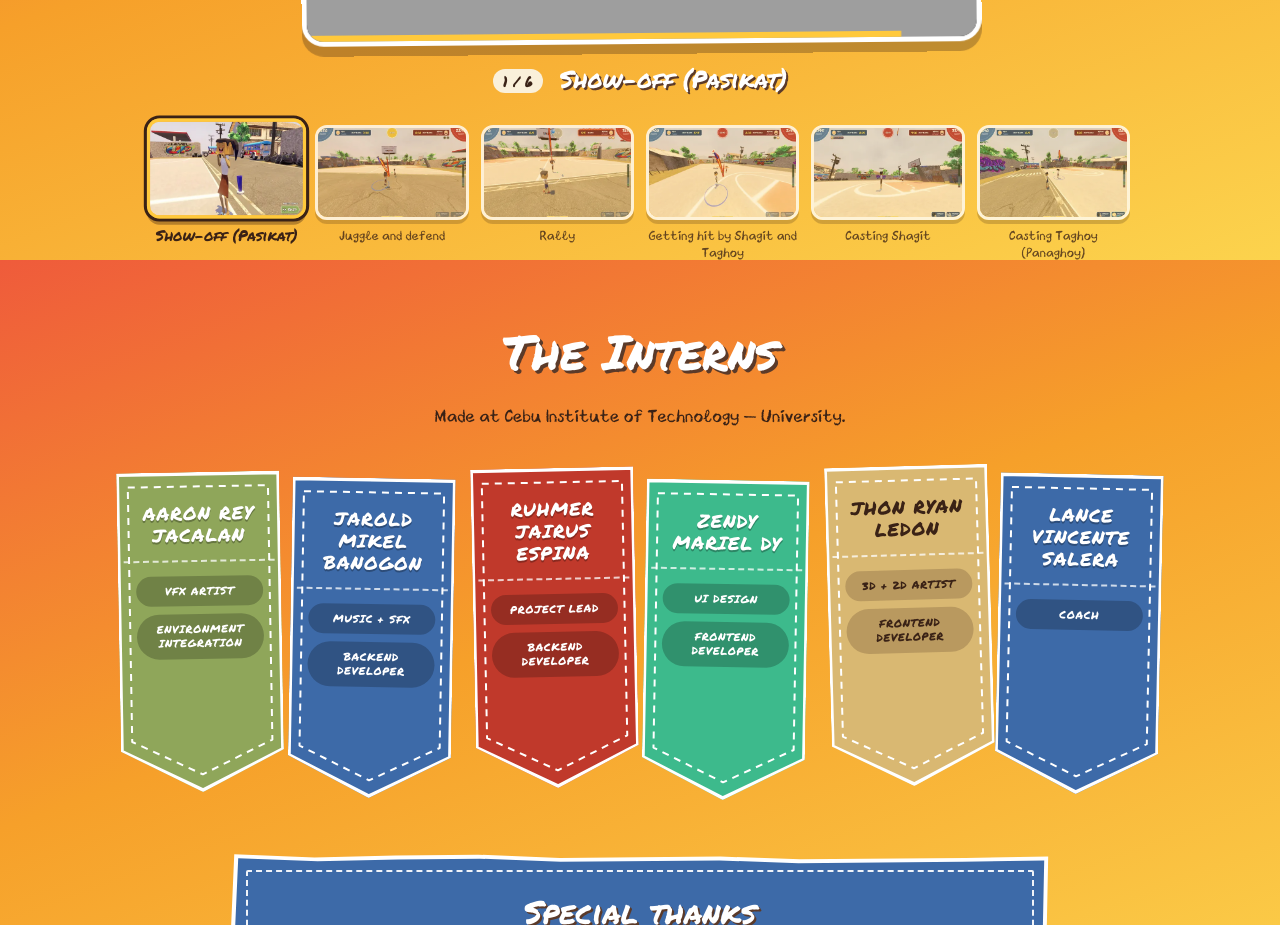
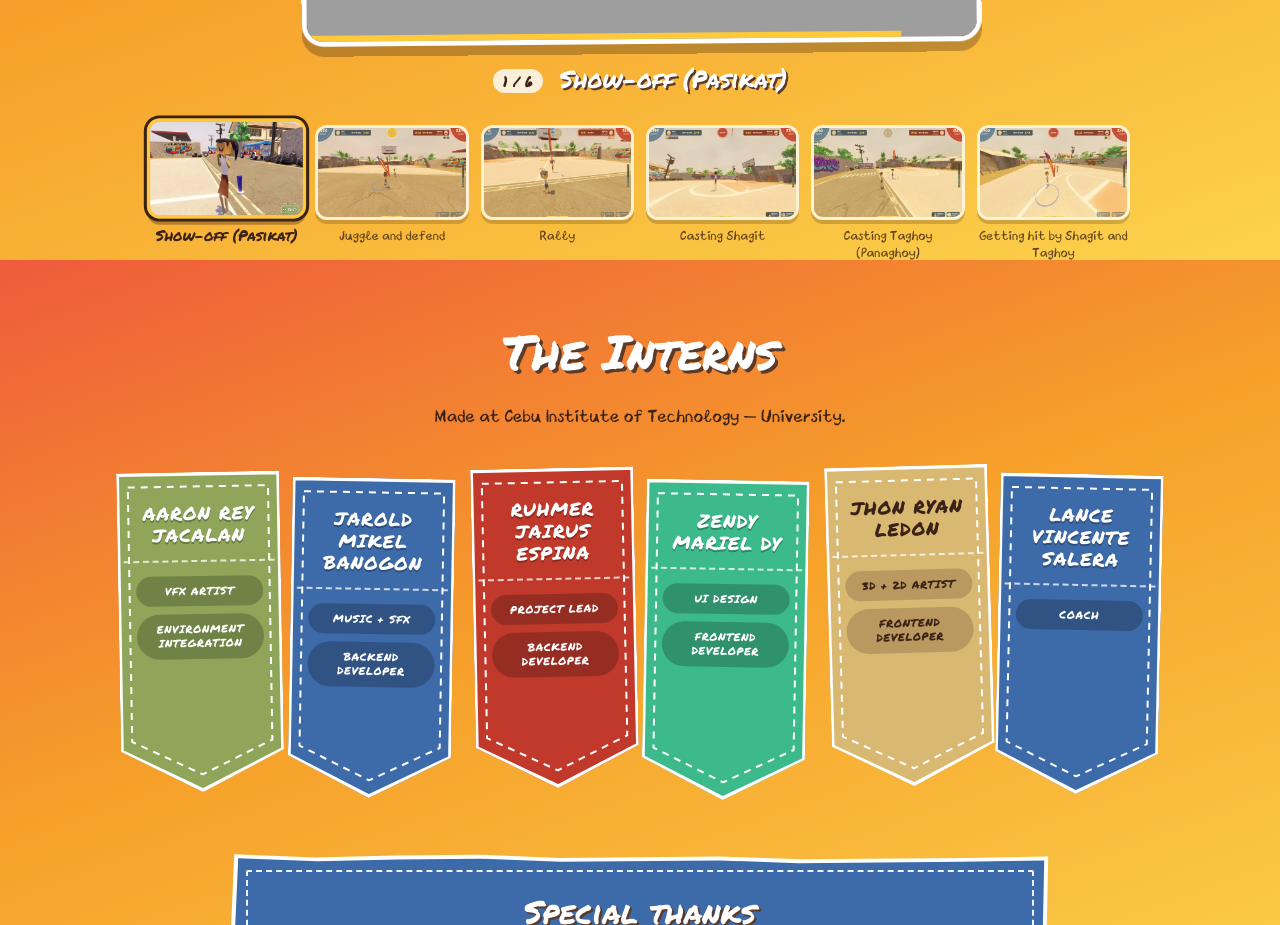
Before and after one commit to Joryuoo/Takyanx, a React (Vite) app: page / in a window 1280 px wide. Shown: the part 5340-6265 px from the top of the page. Built offline with nearby package versions, Linux system fonts and the light colour scheme; no server answers; grey boxes are pictures that could not be loaded.

Commit message:
feat(site): put the casting clips between rally and getting hit

```diff
--- a/src/components/Clips.jsx
+++ b/src/components/Clips.jsx
@@ -18,9 +18,9 @@ const CLIPS = [
   { gif: showoff, still: showoffStill, title: 'Show-off (Pasikat)', seconds: 7.8 },
   { gif: juggle, still: juggleStill, title: 'Juggle and defend', seconds: 29.3 },
   { gif: rally, still: rallyStill, title: 'Rally', seconds: 17.8 },
-  { gif: hit, still: hitStill, title: 'Getting hit by Shagit and Taghoy', seconds: 15.1 },
   { gif: shagit, still: shagitStill, title: 'Casting Shagit', seconds: 7.6 },
   { gif: taghoy, still: taghoyStill, title: 'Casting Taghoy (Panaghoy)', seconds: 5.8 },
+  { gif: hit, still: hitStill, title: 'Getting hit by Shagit and Taghoy', seconds: 15.1 },
 ]
 
 function usePrefersReducedMotion() {
```
